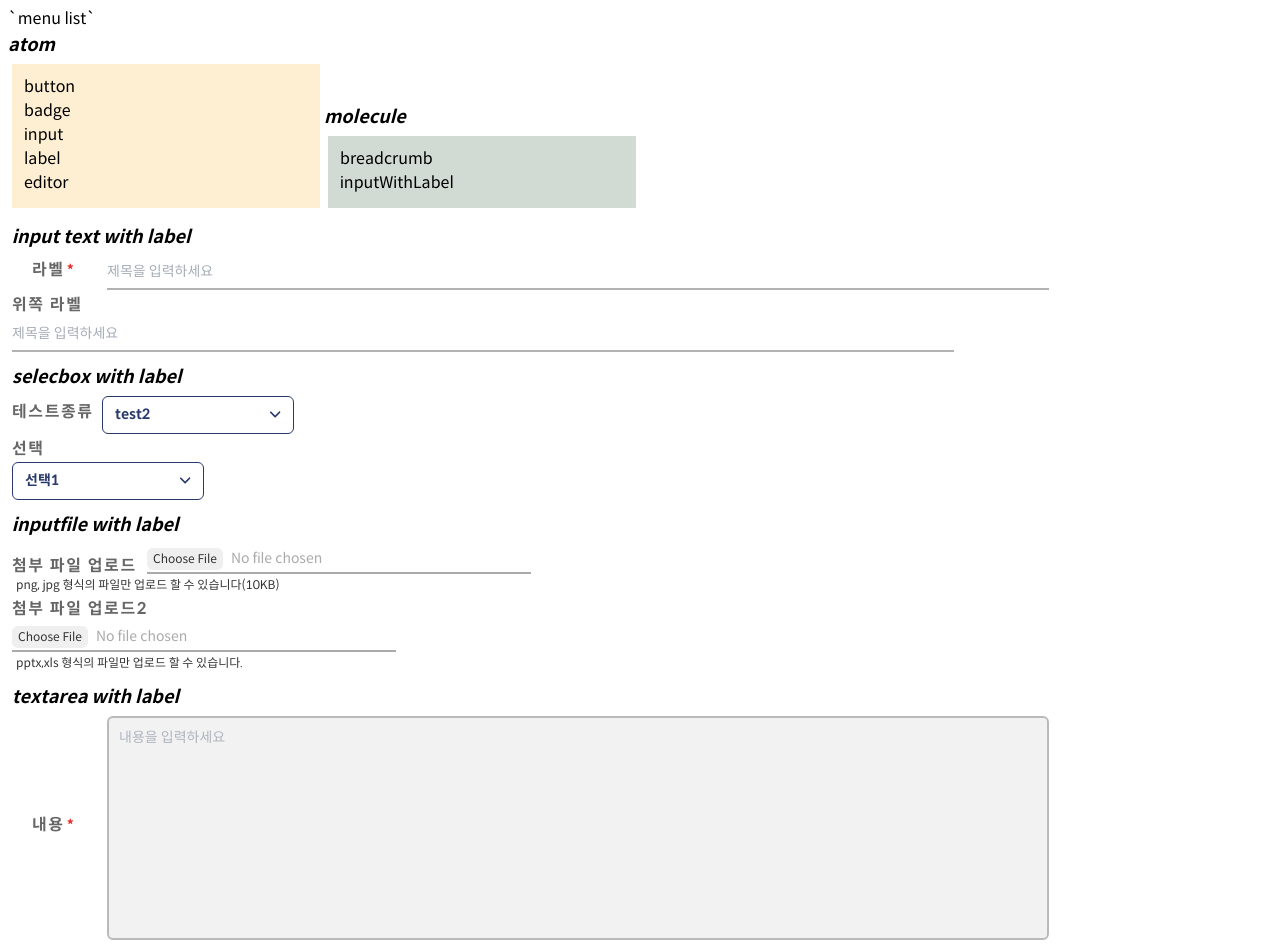
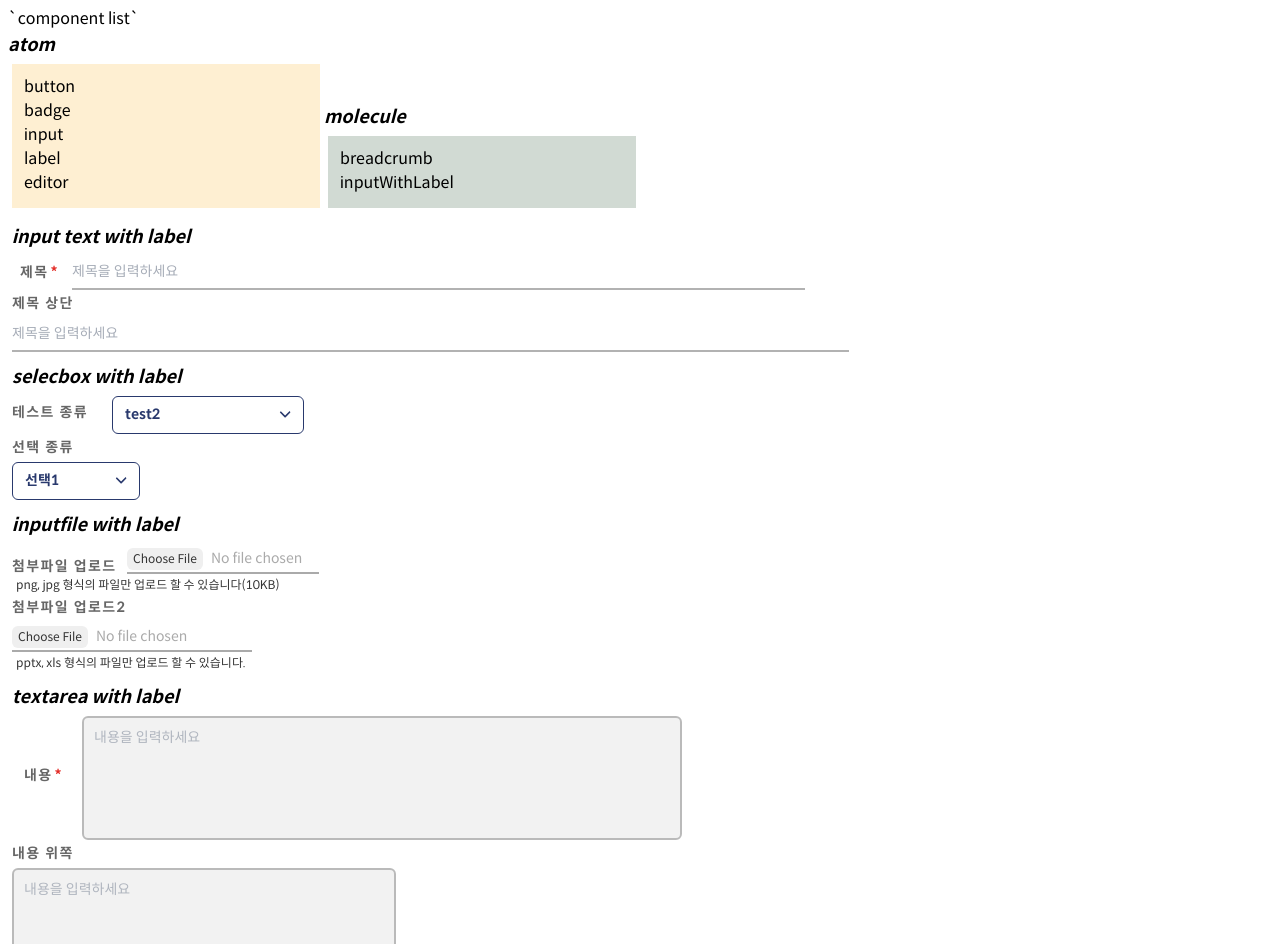
Before and after one commit to hrkim2/helpdesk-test-next-js, a Next.js app: page /components/molecule/inputWithLabel in a window 1280 px wide. Shown: the top 944 px of the page. Built offline with nearby package versions, Linux system fonts and the light colour scheme.

Commit message:
AB#5665 form+label 공통 처리 컴포넌트 개발

```diff
--- a/src/Component/bp/InputWithLabel.tsx
+++ b/src/Component/bp/InputWithLabel.tsx
@@ -8,29 +8,29 @@ import Radiobox, {Props as RadioboxProps } from '../nt/input/Radiobox';
 import Label, { Props as LabelProps } from '../nt/Label';
 
 interface InputTextType extends InputTextProps {
-    inputText: boolean;
+    inputText?: boolean;
 }
 interface InputSelectType extends InputSelectProps {
-    inputSelect: boolean;
+    inputSelect?: boolean;
 }
 interface InputFileType extends InputFileProps {
-    inputFile: boolean;
+    inputFile?: boolean;
 }
 interface InputTextAreaType extends InputTextAreaProps {
-    inputTextArea: boolean;
+    inputTextArea?: boolean;
 }
 interface CheckboxType extends CheckboxProps {
-    checkbox: boolean;
+    checkbox?: boolean;
 }
 interface RadioboxType extends RadioboxProps {
-    radiobox: boolean;
+    radiobox?: boolean;
 }
 interface Props {
     input: InputTextType | InputSelectType | InputFileType | InputTextAreaType | CheckboxType | RadioboxType;
     label: LabelType;
 }
 interface LabelType extends LabelProps {
-    position: string;
+    position?: string;
 }
 
 /**
@@ -83,3 +83,229 @@ interface LabelType extends LabelProps {
 }
 
 export default InputWithLabel;
+
+const POSITION = {
+    LEFT: 'left',
+    TOP: 'top'
+};
+const LABEL_STYLE = 'font-semibold text-sm';
+/**
+ * 라벨이 왼쪽에 생성되는 input text form element
+ */
+export function InputFormWithLabel(props: any){
+    let inputProp, labelProp;
+    const {type, ...others} = props;
+
+    if(type==='inputText'){
+        const {id, placeHolder, width, labelText,
+              labelRequire, inputMargin, labelPadding, onChange} = others;
+
+        inputProp = {
+            inputText: true,
+            feature: {
+                id: id,
+                placeHolder: placeHolder,
+                addClass: `peer ${inputMargin || 'ml-[100px]'} ${width}`
+            },
+            onChange: onChange
+        }
+        labelProp = {
+            text: labelText,
+            forId: id,
+            position: POSITION.LEFT,
+            requied: labelRequire||false,
+            addClass: `${LABEL_STYLE} ${labelPadding || ''}`
+        }
+    }else if(type==='inputSelect'){
+        const {id, width, options, value, labelText, labelRequire, inputMargin, labelPadding} = others;
+
+        inputProp = {
+            inputSelect: true,
+            id: id,
+            options: options,
+            value: value,
+            addClass: `peer ${inputMargin||'ml-[100px]'} ${width||'w-48'}`
+        }
+        labelProp = {
+            text: labelText,
+            forId: `${id}_listbox`,
+            position: POSITION.LEFT,
+            requied: labelRequire||false,
+            addClass: `${LABEL_STYLE} ${labelPadding}`
+        }
+    }else if(type==='inputFile'){
+        const {id, multiple, width, labelText, labelRequire, inputMargin, labelPadding
+        , acceptSize, acceptUnit, acceptExt} = others;
+
+        inputProp = {
+            inputFile: true,
+            id: id,
+            multiple: multiple||false,
+            accept: {
+                size: acceptSize,
+                sizeUnit: acceptUnit,
+                ext: acceptExt
+            },
+            addClass: `peer ${inputMargin||'ml-[100px]'} ${width||'w-48'}`
+        }
+        labelProp = {
+            text: labelText,
+            forId: id,
+            position: POSITION.LEFT,
+            requied: labelRequire||false,
+            addClass: `${LABEL_STYLE} ${labelPadding}`
+        }
+    }else if(type==='inputTextArea'){
+        const {id, placeHolder, width, rows, labelText, labelRequire, inputMargin, labelPadding, onChange} = others;
+
+        inputProp = {
+            inputTextArea: true,
+            id: id,
+            placeHolder: placeHolder||'',
+            rows: rows||10,
+            addClass: `peer ${inputMargin||'ml-[100px]'} ${width||'w-96'}`,
+            resize: false,
+            onChange: onChange
+        }
+        labelProp = {
+            text: labelText,
+            forId: id,
+            position: POSITION.LEFT,
+            requied: labelRequire||false,
+            addClass: `${LABEL_STYLE} ${labelPadding}`
+        }
+    }else{
+        inputProp={};
+        labelProp={};
+    }
+
+    return <InputWithLabel input={inputProp} label={labelProp}/>;
+}
+/**
+ * 라벨이 위쪽에 생성되는 input text form element
+ */
+export function InputFormWithLabelTop(props: any){
+    let inputProp, labelProp;
+    const {type, ...others} = props;
+
+    if(type==='inputText'){
+        const {id, placeHolder, width, labelText,
+              labelRequire, inputMargin, labelPadding, onChange} = others;
+
+        inputProp = {
+            inputText: true,
+            feature: {
+                id: id,
+                placeHolder: placeHolder,
+                addClass: `peer ${inputMargin || 'mt-7'} ${width}`
+            },
+            onChange: onChange
+        }
+        labelProp = {
+            text: labelText,
+            forId: id,
+            position: POSITION.TOP,
+            requied: labelRequire||false,
+            addClass: `${LABEL_STYLE} ${labelPadding || ''}`
+        }
+    }else if(type==='inputSelect'){
+        const {id, width, options, value, labelText, labelRequire, inputMargin, labelPadding} = others;
+        inputProp = {
+            inputSelect: true,
+            id: id,
+            options: options,
+            value: value,
+            addClass: `peer ${inputMargin||'mt-7'} ${width||'w-48'}`
+        }
+        labelProp = {
+            text: labelText,
+            forId: `${id}_listbox`,
+            position: POSITION.TOP,
+            requied: labelRequire||false,
+            addClass: `${LABEL_STYLE} ${labelPadding}`
+        }
+    }else if(type==='inputFile'){
+        const {id, multiple, width, labelText, labelRequire, inputMargin, labelPadding
+            , acceptSize, acceptUnit, acceptExt} = others;
+
+        inputProp = {
+            inputFile: true,
+            id: id,
+            multiple: multiple||false,
+            accept: {
+                size: acceptSize,
+                sizeUnit: acceptUnit,
+                ext: acceptExt
+            },
+            addClass: `peer ${inputMargin||'mt-7'} ${width||'w-48'}`
+        }
+        labelProp = {
+            text: labelText,
+            forId: id,
+            position: POSITION.TOP,
+            requied: labelRequire||false,
+            addClass: `${LABEL_STYLE} ${labelPadding}`
+        }
+    }else if(type==='inputTextArea'){
+        const {id, placeHolder, width, rows, labelText, labelRequire, inputMargin, labelPadding, onChange} = others;
+
+        inputProp = {
+            inputTextArea: true,
+            id: id,
+            placeHolder: placeHolder||'',
+            rows: rows||10,
+            addClass: `peer ${inputMargin||'mt-7'} ${width||'w-96'}`,
+            resize: false,
+            onChange: onChange
+        }
+        labelProp = {
+            text: labelText,
+            forId: id,
+            position: POSITION.TOP,
+            requied: labelRequire||false,
+            addClass: `${LABEL_STYLE} ${labelPadding}`
+        }
+    }else{
+        inputProp={};
+        labelProp={};
+    }
+
+    return <InputWithLabel input={inputProp} label={labelProp}/>;
+}
+
+export function MultipleInputFormWithLabel(props: any){
+    let list: {inputProp:{},labelProp:{}}[] = [];
+    const {type, ...others} = props;
+    const _type = type==='checkbox' || type==='radiobox' ? type : '';
+
+    if(_type.length>0){
+        const {name, options, value} = others;
+        list = options.map((option: { id: any; name: any; })=>{
+            const defaultChecked = option.id === value;
+
+            return {
+                inputProp:{
+                    [_type]: true,
+                    name: name,
+                    id: option.id,
+                    checked: defaultChecked,
+                    addClass: 'peer'
+                },
+                labelProp:{
+                    text: option.name,
+                    forId: option.id,
+                    position: POSITION.LEFT,
+                    addClass: 'ml-6 text-sm'
+                }
+            }
+        });
+    }else{
+        list = [];
+    }
+
+    return <>
+    {list?.map(item=>{
+        return <InputWithLabel input={item.inputProp} label={item.labelProp}/>;
+    })}
+    </>;
+}
--- a/src/pages/_app.tsx
+++ b/src/pages/_app.tsx
@@ -14,7 +14,7 @@ export default function App({ Component, pageProps } : AppProps) {
   ) : path.indexOf('components')>=0 ? (
     <div className="font-seegene">
       <div className='m-2'>
-        <div>`menu list`</div>
+        <div>`component list`</div>
         <div className='inline-block w-1/4'>
           <div className='block italic text-lg font-bold'>atom</div>
           <ul className='m-1 p-3 bg-warning/25'>
--- a/src/pages/components/molecule/inputWithLabel.tsx
+++ b/src/pages/components/molecule/inputWithLabel.tsx
@@ -1,227 +1,110 @@
-import InputWithLabel from "Component/bp/InputWithLabel";
+import { InputFormWithLabel, InputFormWithLabelTop, MultipleInputFormWithLabel } from "Component/bp/InputWithLabel";
 import { ChangeEvent } from "react";
-
-const inputText = {
-    inputText: true,
-    feature: {
-        id: 'input_text_left',
-        placeHolder: '제목을 입력하세요',
-        addClass: 'peer ml-[95px] w-9/12'
-    },
-    onChange: (e:ChangeEvent)=>console.log((e.target as HTMLInputElement).value)
-}
-const inputTextTop = {
-    inputText: true,
-    feature: {
-        id: 'input_text_top',
-        placeHolder: '제목을 입력하세요',
-        addClass: 'peer mt-7 w-9/12'
-    },
-    onChange: (e:ChangeEvent)=>console.log(e.target)
-}
-const labelForText = {
-    text: '라벨',
-    forId: 'input_text_left',
-    position: 'left',
-    requied: true,
-    addClass: 'font-bold text-md pl-5'
-}
-const labelForTextTop = {
-    text: '위쪽 라벨',
-    forId: 'input_text_top',
-    position: 'top',
-    addClass: 'font-bold text-md'
-}
-
-const selectbox = {
-    inputSelect: true,
-    id: 'input_select',
-    options: [{text : 'test1', value: 1}, {text: 'test2', value:2}],
-    value: 2,
-    addClass: 'peer ml-[90px] w-48'
-}
-const selectboxTop = {
-    inputSelect: true,
-    id: 'input_select_top',
-    options: [{text : '선택1', value: 1}, {text: '선택2', value:2}],
-    value: 1,
-    addClass: 'peer mt-7 w-48'
-}
-const labelForSelectbox = {
-    text: '테스트종류',
-    forId: 'input_select_listbox',
-    position: 'left',
-    addClass: 'font-bold text-md'
-}
-const labelForSelectboxTop = {
-    text: '선택',
-    forId: 'input_select_top_listbox',
-    position: 'top',
-    addClass: 'font-bold text-md'
-}
-
-const inputfile = {
-    inputFile: true,
-    id: 'input_file',
-    multiple: false,
-    accept: {
-        size: 10,
-        sizeUnit: 'KB',
-        ext: 'png, jpg'
-    },
-    addClass: 'peer ml-[135px] w-96'
-}
-const labelForInputfile = {
-    text: '첨부 파일 업로드',
-    forId: 'input_file',
-    position: 'left',
-    addClass: 'font-bold text-md'
-}
-const inputfileTop = {
-    inputFile: true,
-    id: 'input_file_top',
-    multiple: true,
-    accept: {
-        ext: 'pptx,xls'
-    },
-    addClass: 'peer mt-7 w-96'
-}
-const labelForInputfileTop = {
-    text: '첨부 파일 업로드2',
-    forId: 'input_file_top',
-    position: 'top',
-    addClass: 'font-bold text-md'
-}
-
-
-const textarea = {
-    inputTextArea: true,
-    id: 'textarea_left',
-    placeHolder: '내용을 입력하세요',
-    rows: 10,
-    addClass: 'peer ml-[95px] w-9/12',
-    resize: false,
-    onChange: (e:ChangeEvent)=>console.log(e.target)
-}
-const textareaTop = {
-    inputTextArea: true,
-    id: 'textarea_top',
-    placeHolder: '내용을 입력하세요',
-    rows: 10,
-    addClass: 'peer mt-7 w-full',
-    resize: false,
-    onChange: (e:ChangeEvent)=>console.log(e.target)
-}
-const labelForTextarea = {
-    text: '내용',
-    forId: 'textarea_left',
-    position: 'left',
-    requied: true,
-    addClass: 'font-bold text-md pl-5'
-}
-const labelForTextareaTop = {
-    text: '내용 위쪽',
-    forId: 'textarea_top',
-    position: 'top',
-    addClass: 'font-bold text-md'
-}
-
-const check1_1 = {
-    checkbox: true,
-    name: 'pet',
-    id: 'pet_1',
-    addClass: 'peer'
-}
-const labelForCheck1_1 = {
-    text: '강아지',
-    forId: 'pet_1',
-    position: 'left',
-    addClass: 'ml-5 text-md'
-}
-const check1_2 = {
-    checkbox: true,
-    name: 'pet',
-    id: 'pet_2',
-    addClass: 'peer',
-    checked: true
-}
-const labelForCheck1_2 = {
-    text: '고양이',
-    forId: 'pet_2',
-    position: 'left',
-    addClass: 'ml-5 text-md'
-}
-const check1_3 = {
-    checkbox: true,
-    name: 'pet',
-    id: 'pet_3',
-    addClass: 'peer'
-}
-const labelForCheck1_3 = {
-    text: '햄스터',
-    forId: 'pet_3',
-    position: 'left',
-    addClass: 'ml-5 text-md'
-}
-
-const radio1_1 = {
-    radiobox: true,
-    name: 'food',
-    id: 'food_1',
-    addClass: 'peer',
-    checked: true
-}
-const radio1_2 = {
-    radiobox: true,
-    name: 'food',
-    id: 'food_2',
-    addClass: 'peer'
-}
-const labelForRadio1_1 = {
-    text: '라면',
-    forId: 'food_1',
-    position: 'left',
-    addClass: 'ml-7 text-md'
-}
-const labelForRadio1_2 = {
-    text: '돈까스',
-    forId: 'food_2',
-    position: 'left',
-    addClass: 'ml-7 text-md'
-}
 
 export default function InputPlusLabel(){
     return (<>
         <div className='m-3'>
             <span className='italic text-lg font-semibold'>input text with label</span>
-            <InputWithLabel input={inputText} label={labelForText}/>
-            <InputWithLabel input={inputTextTop} label={labelForTextTop}/>
+            <InputFormWithLabel
+                type='inputText'
+                id='input_text'
+                placeHolder='제목을 입력하세요'
+                width='w-7/12'
+                labelText='제목'
+                labelRequire={true}
+                inputMargin='ml-[60px]'
+                labelPadding='pl-2 pt-1'
+                onChange={(e:ChangeEvent)=>{
+                    console.log(e);
+                }}
+            />
+            <InputFormWithLabelTop
+                type='inputText'
+                id='input_text_top'
+                placeHolder='제목을 입력하세요'
+                width='w-8/12'
+                labelText='제목 상단'
+            />
         </div>
         <div className='m-3'>
             <span className='italic text-lg font-semibold'>selecbox with label</span>
-            <InputWithLabel input={selectbox} label={labelForSelectbox}/>
-            <InputWithLabel input={selectboxTop} label={labelForSelectboxTop}/>
+            <InputFormWithLabel
+                type='inputSelect'
+                id='input_select'
+                options={[{text : 'test2', value: 2}, {text: 'test1', value: 1}]}
+                value={2}
+                labelText='테스트 종류'
+            />
+            <InputFormWithLabelTop
+                type='inputSelect'
+                id='input_select_top'
+                width={'w-32'}
+                options={[{text : '선택1', value: 1}, {text: '선택2', value:2}]}
+                value={1}
+                labelText='선택 종류'
+            />
         </div>
         <div className='m-3'>
             <span className='italic text-lg font-semibold'>inputfile with label</span>
-            <InputWithLabel input={inputfile} label={labelForInputfile}/>
-            <InputWithLabel input={inputfileTop} label={labelForInputfileTop}/>
+            <InputFormWithLabel
+                type='inputFile'
+                id='input_file'
+                labelText='첨부파일 업로드'
+                inputMargin='ml-[115px]'
+                acceptSize={10}
+                acceptUnit={'KB'}
+                acceptExt={'png, jpg'}
+            />
+            <InputFormWithLabelTop
+                type='inputFile'
+                id='input_file_top'
+                multiple={true}
+                width='w-60'
+                labelText='첨부파일 업로드2'
+                acceptExt={'pptx, xls'}
+            />
         </div>
         <div className='m-3'>
             <span className='italic text-lg font-semibold'>textarea with label</span>
-            <InputWithLabel input={textarea} label={labelForTextarea}/>
-            <InputWithLabel input={textareaTop} label={labelForTextareaTop}/>
+            <InputFormWithLabel
+                type='inputTextArea'
+                id='textarea'
+                placeHolder='내용을 입력하세요'
+                width='w-[600px]'
+                rows={5}
+                labelText='내용'
+                labelRequire={true}
+                inputMargin='ml-[70px]'
+                labelPadding='pl-3'
+            />
+            <InputFormWithLabelTop
+                type='inputTextArea'
+                id='textarea_top'
+                placeHolder='내용을 입력하세요'
+                rows={4}
+                labelText='내용 위쪽'
+            />
         </div>
         <div className='m-3'>
             <span className='italic text-lg font-semibold'>checkbox with label</span>
-            <InputWithLabel input={check1_1} label={labelForCheck1_1}/>
-            <InputWithLabel input={check1_2} label={labelForCheck1_2}/>
-            <InputWithLabel input={check1_3} label={labelForCheck1_3}/>
+            <MultipleInputFormWithLabel
+                type='checkbox'
+                name='pet'
+                options={[{name:'강아지', id:'pet_1'},
+                {name:'고양이', id:'pet_2'},
+                {name:'햄스터', id:'pet_3'}]}
+                value={'pet_2'}
+            />
         </div>
         <div className='m-3'>
             <span className='italic text-lg font-semibold'>radio with label</span>
-            <InputWithLabel input={radio1_1} label={labelForRadio1_1}/>
-            <InputWithLabel input={radio1_2} label={labelForRadio1_2}/>
+            <MultipleInputFormWithLabel
+                type='radiobox'
+                name='food'
+                options={[{name:'라면', id:'food_1'},
+                {name:'돈까스', id:'food_2'}]}
+                value={'food_1'}
+            />
         </div>
     </>);
 }
```
